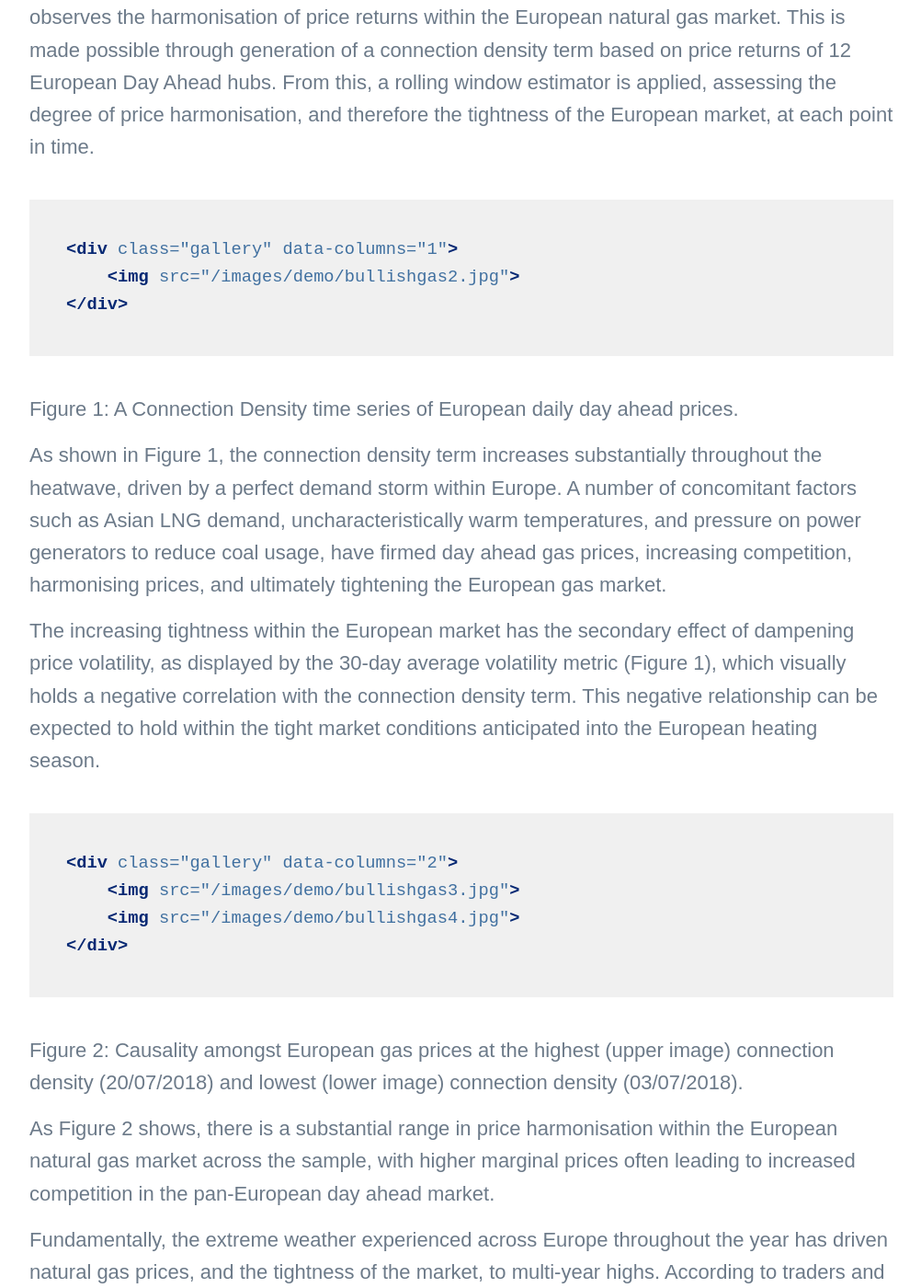
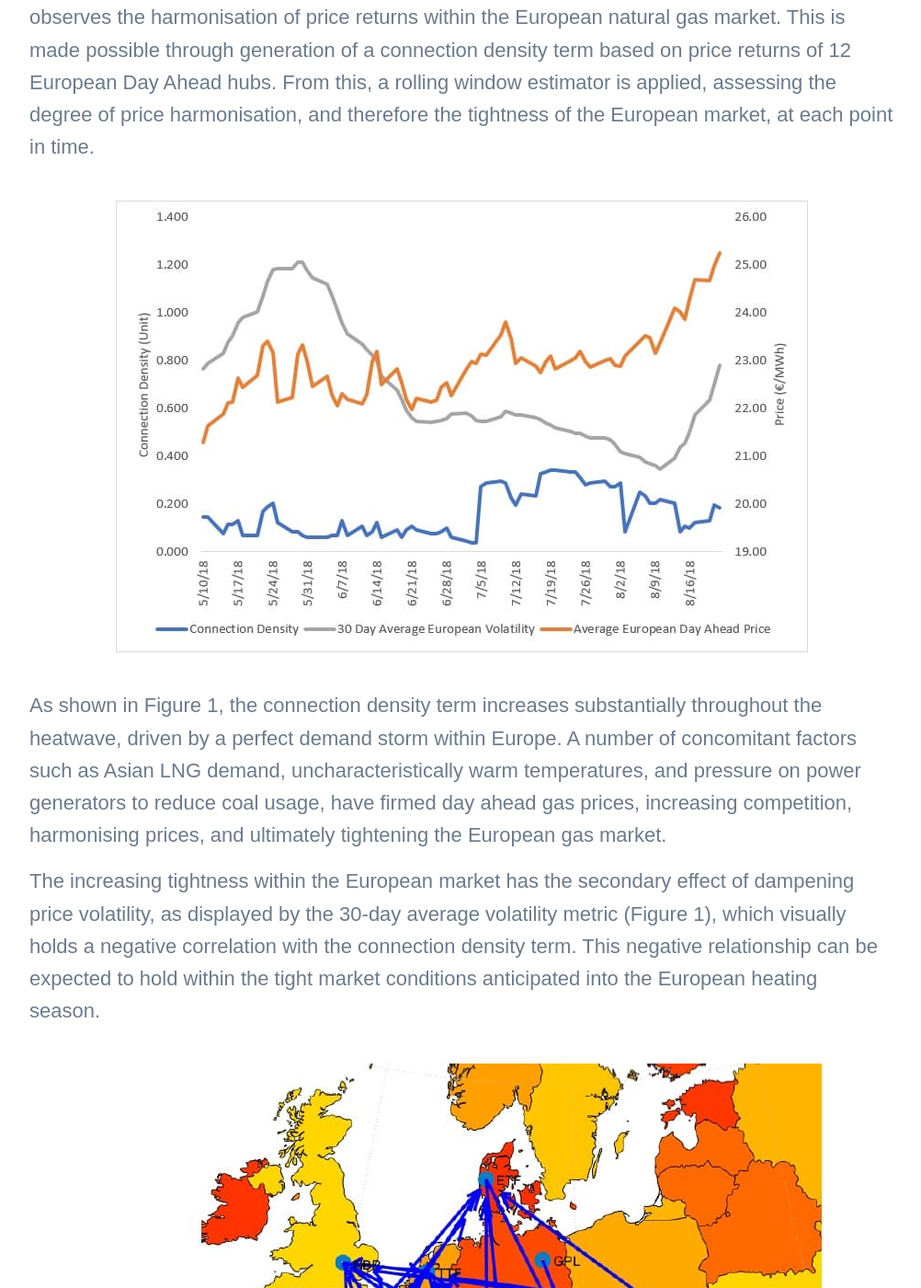
Before and after one commit to David-Woroniuk/Personal-Website, a Jekyll site: the page built from _posts/2018-08-28-bullish-case-for-gas.md, in a window 1280 px wide and 1400 px high, scrolled down 2160 px. Shown: the whole window at 92% size, without its empty margins (138-1140 px from the left). Built offline with Jekyll 4.4.1, drawn with Linux system fonts in a browser that asks for light colours; nearby versions of some CDN libraries; some web fonts are replaced.

Commit message:
Update 2018-08-28-bullish-case-for-gas.md

````diff
--- a/_posts/2018-08-28-bullish-case-for-gas.md
+++ b/_posts/2018-08-28-bullish-case-for-gas.md
@@ -24,23 +24,15 @@
 
 In order to dynamically assess the tightness of the European natural gas market, this article observes the harmonisation of price returns within the European natural gas market. This is made possible through generation of a connection density term based on price returns of 12 European Day Ahead hubs. From this, a rolling window estimator is applied, assessing the degree of price harmonisation, and therefore the tightness of the European market, at each point in time.
 
-```html
-<div class="gallery" data-columns="1">
-    <img src="/images/demo/bullishgas2.jpg">
-</div>
-```
+![](/images/demo/bullishgas2.jpg)
 Figure 1: A Connection Density time series of European daily day ahead prices.
 
 As shown in Figure 1, the connection density term increases substantially throughout the heatwave, driven by a perfect demand storm within Europe. A number of concomitant factors such as Asian LNG demand, uncharacteristically warm temperatures, and pressure on power generators to reduce coal usage, have firmed day ahead gas prices, increasing competition, harmonising prices, and ultimately tightening the European gas market.
 
 The increasing tightness within the European market has the secondary effect of dampening price volatility, as displayed by the 30-day average volatility metric (Figure 1), which visually holds a negative correlation with the connection density term. This negative relationship can be expected to hold within the tight market conditions anticipated into the European heating season.
 
-```html
-<div class="gallery" data-columns="2">
-    <img src="/images/demo/bullishgas3.jpg">
-    <img src="/images/demo/bullishgas4.jpg">
-</div>
-```
+![](/images/demo/bullishgas3.jpg)
+![](/images/demo/bullishgas4.jpg)
 Figure 2: Causality amongst European gas prices at the highest (upper image) connection density (20/07/2018) and lowest (lower image) connection density (03/07/2018).
 
 As Figure 2 shows, there is a substantial range in price harmonisation within the European natural gas market across the sample, with higher marginal prices often leading to increased competition in the pan-European day ahead market.
````
